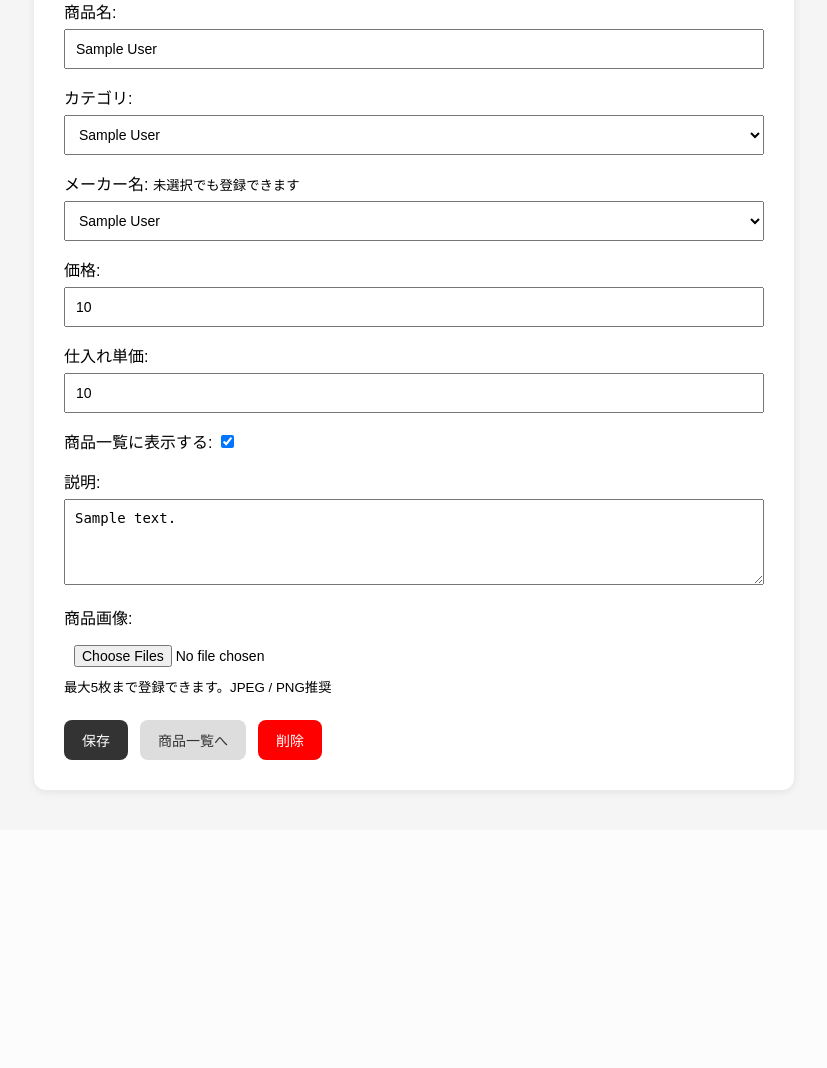
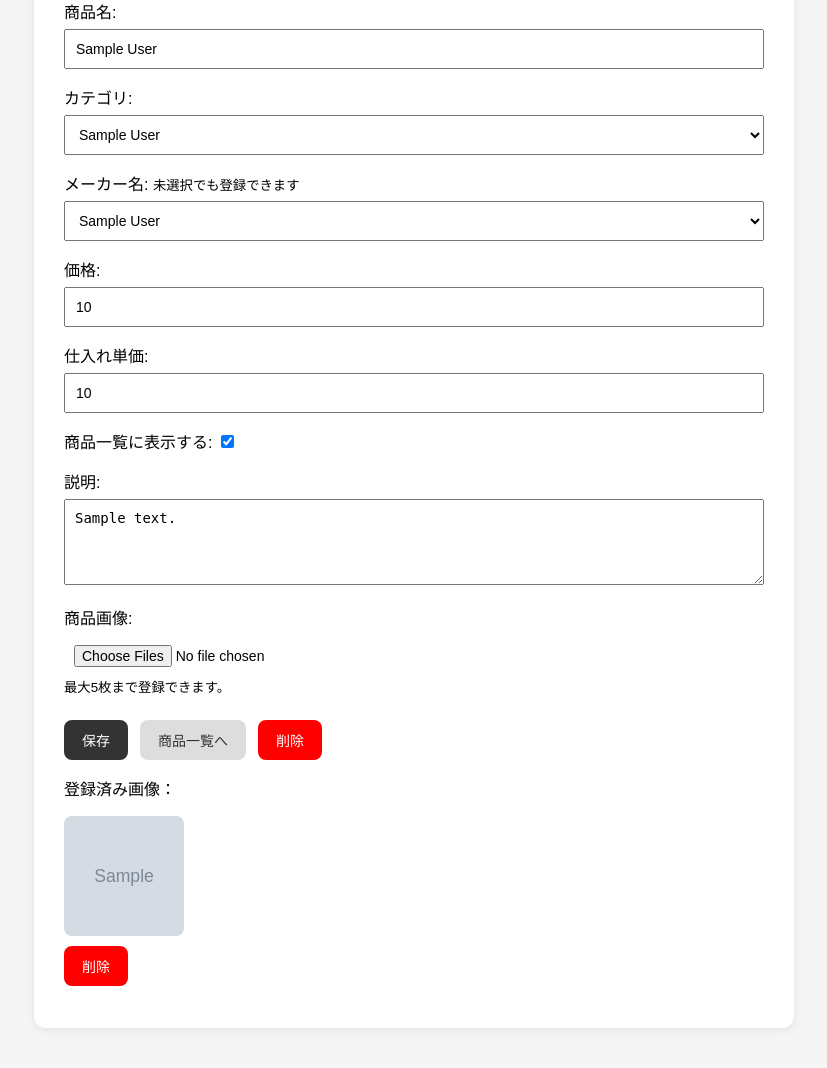
Before and after one commit to 0501f373/login-app, a Django app: page /management/products/1/edit/ in a window 1280 px wide. Shown: the part 141-1209 px from the top of the page, without its empty margins (226-1053 px from the left). Before the commit the page ends 935 px from the top, so only its background shows below. Run offline with Django 5.2, Linux system fonts and the light colour scheme; a user stored in the database is signed in; tables that the repository leaves empty hold one stand-in row (values such as "Sample post"); grey boxes marked "Sample" are stand-in pictures.

Commit message:
商品画像の複数登録と削除に対応

```diff
--- a/accounts/views.py
+++ b/accounts/views.py
@@ -381,16 +381,28 @@ def product_edit(request, product_id):
     next_page = request.GET.get("next") or request.POST.get("next", "")
 
     if request.method == "POST":
-        form = ProductForm(request.POST, request.FILES, instance=product)
+        form = ProductForm(request.POST, instance=product)
+        images = request.FILES.getlist("images")
+
+        current_image_count = product.images.count()
+
+        if current_image_count + len(images) > 5:
+            form.add_error(None, "画像は最大5枚まで登録できます。")
+
         if form.is_valid():
-            form.save()
+            product = form.save()
+
+            for image in images:
+                ProductImage.objects.create(product=product, image=image)
+
             messages.success(request, "商品を保存しました")
-            return redirect(f"{reverse('product_edit', args=[product.id])}?next={next_page}")
+            return redirect(f"{reverse('product_detail', args=[product.id])}?next=management_product_list")
     else:
         form = ProductForm(instance=product)
 
     return render(request, "accounts/product_form.html", {
         "form": form,
+        "product": product,
         "page_title": "商品編集",
         "next_page": next_page,
     })
@@ -735,3 +747,14 @@ def manufacturer_delete(request, manufacturer_id):
     return render(request, "accounts/manufacturer_confirm_delete.html", {
         "manufacturer": manufacturer,
     })
+
+@staff_member_required(login_url="staff_login")
+def product_image_delete(request, image_id):
+    product_image = get_object_or_404(ProductImage, id=image_id)
+    product = product_image.product
+
+    if request.method == "POST":
+        product_image.delete()
+        messages.success(request, "画像を削除しました")
+
+    return redirect(f"{reverse('product_edit', args=[product.id])}?next=management_product_list")
--- a/templates/accounts/product_form.html
+++ b/templates/accounts/product_form.html
@@ -145,23 +145,12 @@
             </p>
 
             <p>
-                <label>商品画像:</label>
-                <input type="file" name="images" accept="image/jpeg,image/png" multiple>
-                <small>最大5枚まで登録できます。JPEG / PNG推奨</small>
-            </p>
+    <label>商品画像:</label>
+    <input type="file" name="images" accept="image/jpeg,image/png" multiple>
+    <small>最大5枚まで登録できます。</small>
+</p>
 
-            {% if temp_image_url %}
-    <div style="margin-top: 8px;">
-        <p>選択済み画像：</p>
-        <img src="{{ temp_image_url }}" style="width: 160px; border-radius: 8px;">
-    </div>
-{% endif %}
-
-{% if temp_image_path %}
-    <input type="hidden" name="temp_image_path" value="{{ temp_image_path }}">
-{% endif %}
-
-            <div class="btn-area">
+<div class="btn-area">
     {% if page_title == "商品編集" %}
         <button type="submit" name="action" value="save" class="btn save-btn">保存</button>
         <a href="{% url 'management_product_list' %}" class="btn back-btn">商品一覧へ</a>
@@ -172,7 +161,24 @@
         <a href="{% url 'management_menu' %}" class="btn back-btn">管理メニューへ</a>
     {% endif %}
 </div>
-        </form>
+</form>
+
+{% if page_title == "商品編集" and product.images.all %}
+    <div style="margin-top: 16px;">
+        <p>登録済み画像：</p>
+
+        {% for image in product.images.all %}
+            <div style="display: inline-block; margin-right: 12px; margin-bottom: 12px;">
+                <img src="{{ image.image.url }}"
+                     style="width: 120px; height: 120px; object-fit: cover; border-radius: 8px;">
+
+                <form method="post"
+                      action="{% url 'product_image_delete' image.id %}"
+                      style="margin-top: 6px;">
+                    {% csrf_token %}
+                    <button type="submit" class="btn delete-btn">削除</button>
+                </form>
+            </div>
+        {% endfor %}
     </div>
-</body>
-</html>
+{% endif %}
```
Also changed, not shown: templates/accounts/product_detail.html (+9 -4 lines), accounts/migrations/0005_product_is_visible_productimage.py (added).
